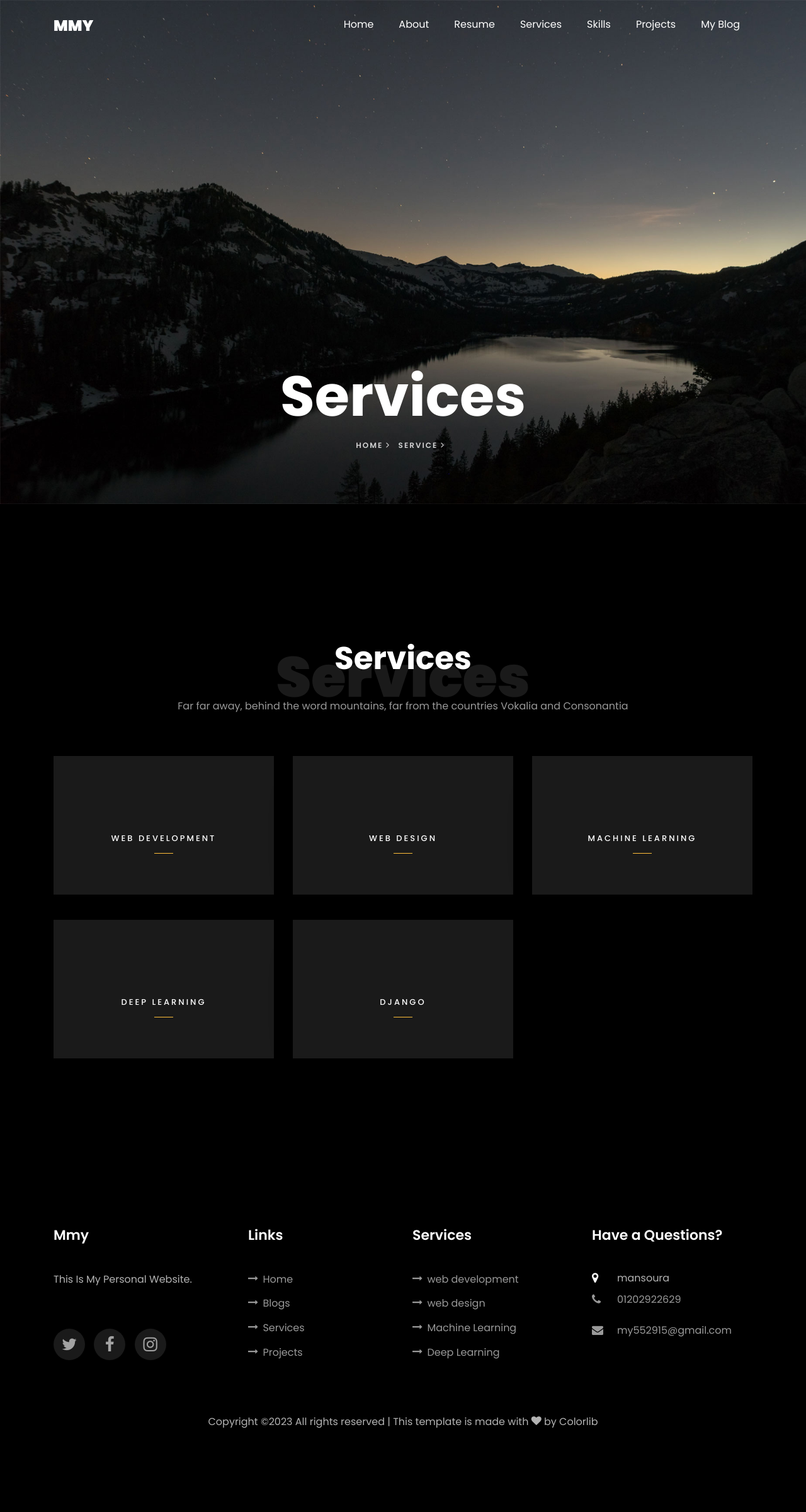
After one commit to Mmy2000/Mmy2000.github.io, a Django app: page /service in a window 1280 px wide. The commit adds this page. Shown: the whole page at 63% size. Run offline with Django 4.2, Linux system fonts and the light colour scheme; data comes from the database, SQL or seed files in the repository; parts of the project's set-up code (start-up, migrations or seed data) failed here and were passed over; some libraries are stand-ins or nearby versions; some web fonts are replaced.

Commit message:
adding missing pages

```diff
--- /dev/null
+++ b/settings/templates/settings/services_list.html
@@ -0,0 +1,45 @@
+{% extends 'base.html' %}
+{% load static %}
+{% block body %}
+<section class="hero-wrap js-fullheight" style="background-image: url({% static 'images3/name2.jpg' %});"
+    data-stellar-background-ratio="0.5">
+    <div class="overlay"></div>
+    <div class="container">
+        <div class="row no-gutters slider-text js-fullheight align-items-end justify-content-center">
+            <div class="col-md-12 ftco-animate pb-5 mb-3 text-center">
+                <h1 class="mb-3 bread">Services</h1>
+                <p class="breadcrumbs"><span class="mr-2"><a href="/">Home <i
+                                class="ion-ios-arrow-forward"></i></a></span> <span class="mr-2">Service <i
+                            class="ion-ios-arrow-forward"></i></span>
+            </div>
+        </div>
+    </div>
+</section>
+
+<section class="ftco-section" id="services-section">
+    <div class="container">
+        <div class="row justify-content-center py-5 mt-5">
+            <div class="col-md-12 heading-section text-center ftco-animate">
+                <h1 class="big big-2">Services</h1>
+                <h2 class="mb-4">Services</h2>
+                <p>Far far away, behind the word mountains, far from the countries Vokalia and Consonantia</p>
+            </div>
+        </div>
+        <div class="row">
+            {% for service in object_list %}
+            <div class="col-md-4 text-center d-flex ftco-animate">
+                <a href="{{service.get_absolute_url}}" class="services-1">
+                    <span class="icon">
+                        <i class="{{service.category.icons}}"></i>
+                    </span>
+                    <div class="desc">
+                        <h3 class="mb-5">{{service.category}}</h3>
+                    </div>
+                </a>
+            </div>
+            {% endfor %}
+        </div>
+    </div>
+</section>
+
+{% endblock body %}
--- a/settings/urls.py
+++ b/settings/urls.py
@@ -5,5 +5,6 @@ app_name = 'settings'
 
 urlpatterns = [
     path( '',views.home , name='home' ),
+    path( 'service',views.ServiceList.as_view() , name='service_list' ),
     path( '<slug:slug>',views.ServiceDetail.as_view() , name='service_detail' ),
 ]
--- a/settings/views.py
+++ b/settings/views.py
@@ -4,7 +4,7 @@ from .models import About , Resume , Services , MySkills
 from projects.models import Projects
 from blog.models import Post
 from django.core.mail import send_mail
-from django.views.generic import   DetailView
+from django.views.generic import  ListView, DetailView
 
 
 # Create your views here.
@@ -36,6 +36,8 @@ def home(request):
     })
 
 
+class ServiceList(ListView):
+    model = Services
 
 class ServiceDetail(DetailView):
     model = Services
--- a/templates/base.html
+++ b/templates/base.html
@@ -44,7 +44,7 @@
                     <li class="nav-item"><a href="/" class="nav-link"><span>Home</span></a></li>
                     <li class="nav-item"><a href="#about-section" class="nav-link"><span>About</span></a></li>
                     <li class="nav-item"><a href="#resume-section" class="nav-link"><span>Resume</span></a></li>
-                    <li class="nav-item"><a href="#services-section" class="nav-link"><span>Services</span></a></li>
+                    <li class="nav-item"><a href="{%url 'settings:service_list'%}" class="nav-link"><span>Services</span></a></li>
                     <li class="nav-item"><a href="#skills-section" class="nav-link"><span>Skills</span></a></li>
                     <li class="nav-item"><a href="{% url 'projects:project_list' %}"
                             class="nav-link"><span>Projects</span></a></li>
```
